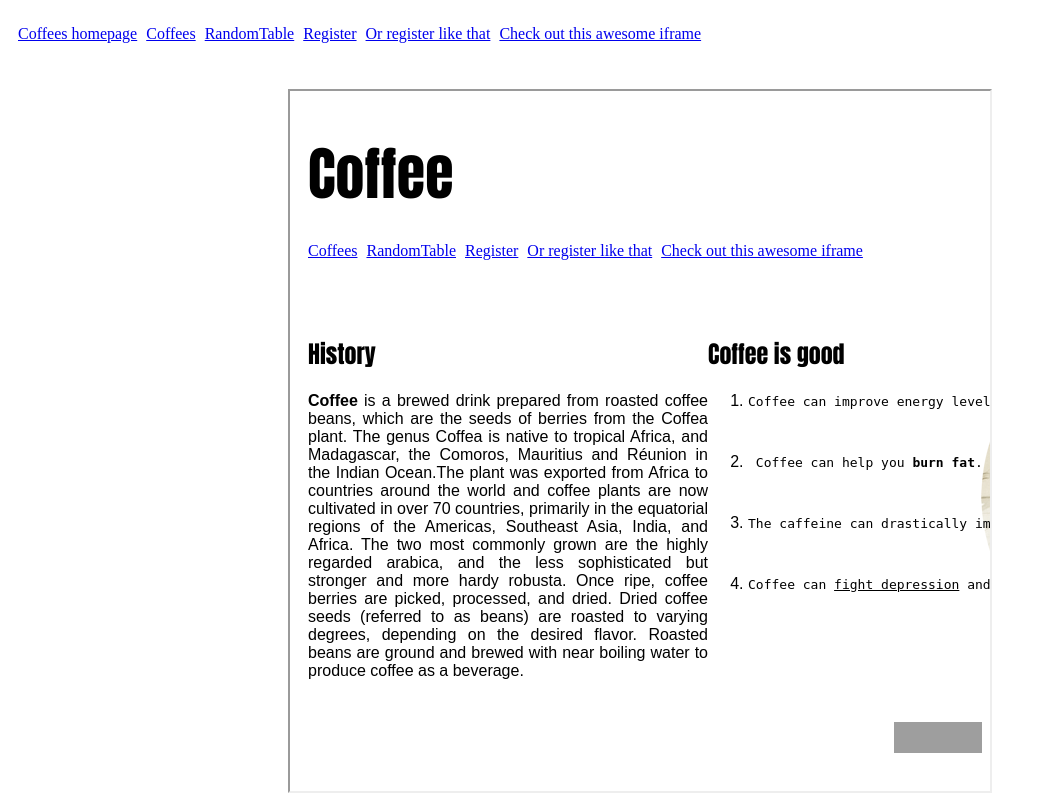
After one commit to Sepsik/V6rgurakendused, a PHP site: page /iframe.html in a window 1280 px wide. The commit adds this page. Shown: the whole page, without its empty margins (0-1037 px from the left). Run offline with PHP 8.4, Linux system fonts and the light colour scheme.

Commit message:
lisatud uus alaleht iframe'ga

```diff
--- /dev/null
+++ b/iframe.html
@@ -0,0 +1,34 @@
+<!DOCTYPE html>
+<html>
+	<head>
+		<meta charset="UTF-8">
+		<link rel="stylesheet" href="style.css">
+		<title> Võrgurakendused </title>
+	</head>
+	<body>
+		<h1>  </h1>
+		<div id="header">
+				<ul>
+					<li><a href="index.html" target="raam"> Coffees homepage </a></li>
+				</ul>
+				<ul>
+					<li><a href="kohvileht.html" target="raam"> Coffees </a></li>
+				</ul>
+				<ul>
+					<li><a href="tabel.html" target="raam"> RandomTable </a></li>
+				</ul>
+				<ul>
+					<li><a href="userReg.html" target="raam"> Register </a></li>
+				</ul>
+				<ul>
+					<li><a href="userRegPOST.html" target="raam"> Or register like that</a></li>
+				</ul>
+				<ul>
+					<li><a href="iframe.html" target="raam"> Check out this awesome iframe</a></li>
+				</ul>
+			</div>
+		<div id="frame">
+			<iframe src="index.html" name="raam"></iframe>
+		</div>
+	</body>
+</html>
--- a/index.html
+++ b/index.html
@@ -19,6 +19,9 @@
 				</ul>
 				<ul>
 					<li><a href="userRegPOST.html"> Or register like that</a></li>
+				</ul>
+				<ul>
+					<li><a href="iframe.html"> Check out this awesome iframe</a></li>
 				</ul>
 			</div>
 		<div id="wrapper">
--- a/style.css
+++ b/style.css
@@ -69,4 +69,14 @@ th {
     font-family: impact, arial;
 }
 
-tr:hover {background-color: #f5f5f5}
+tr:hover {
+    background-color: #f5f5f5
+}
+
+#frame {
+    text-align:center;
+}
+iframe {
+    width: 700px;
+    height: 700px;
+}
```
